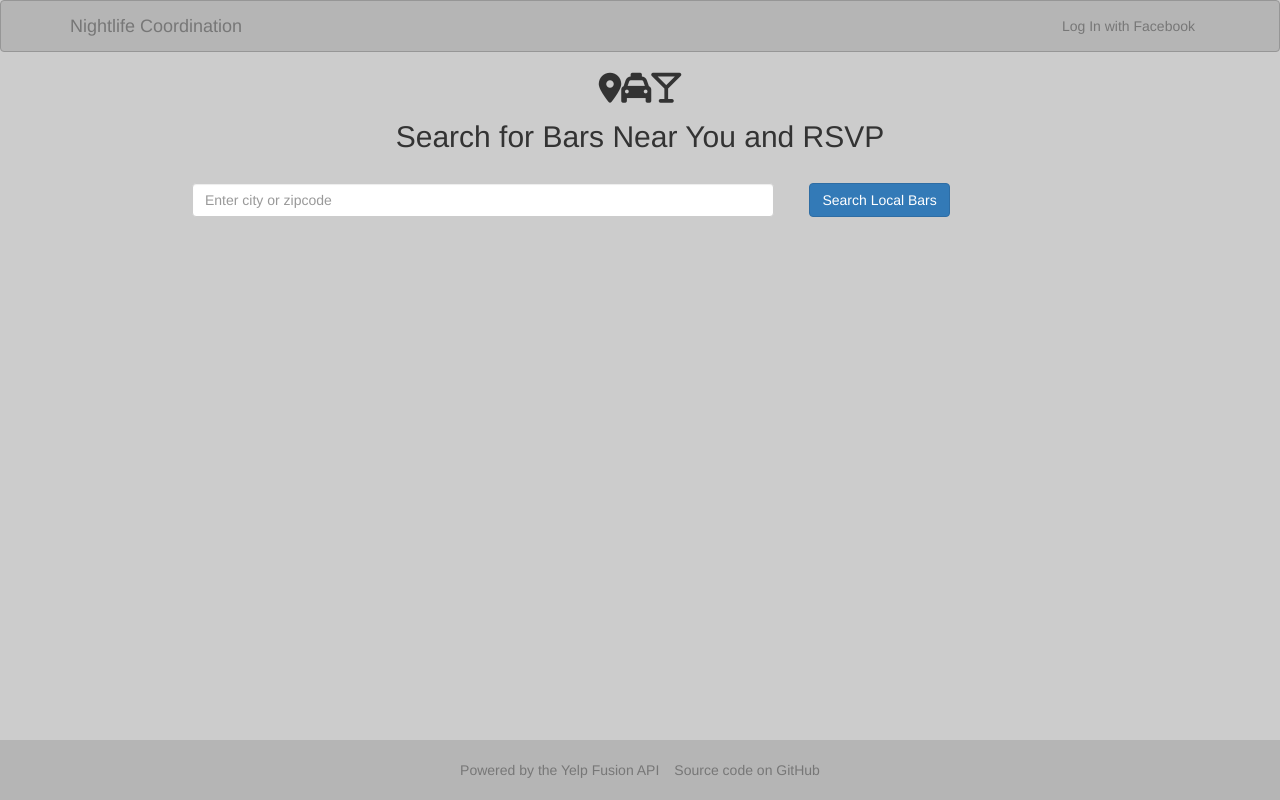
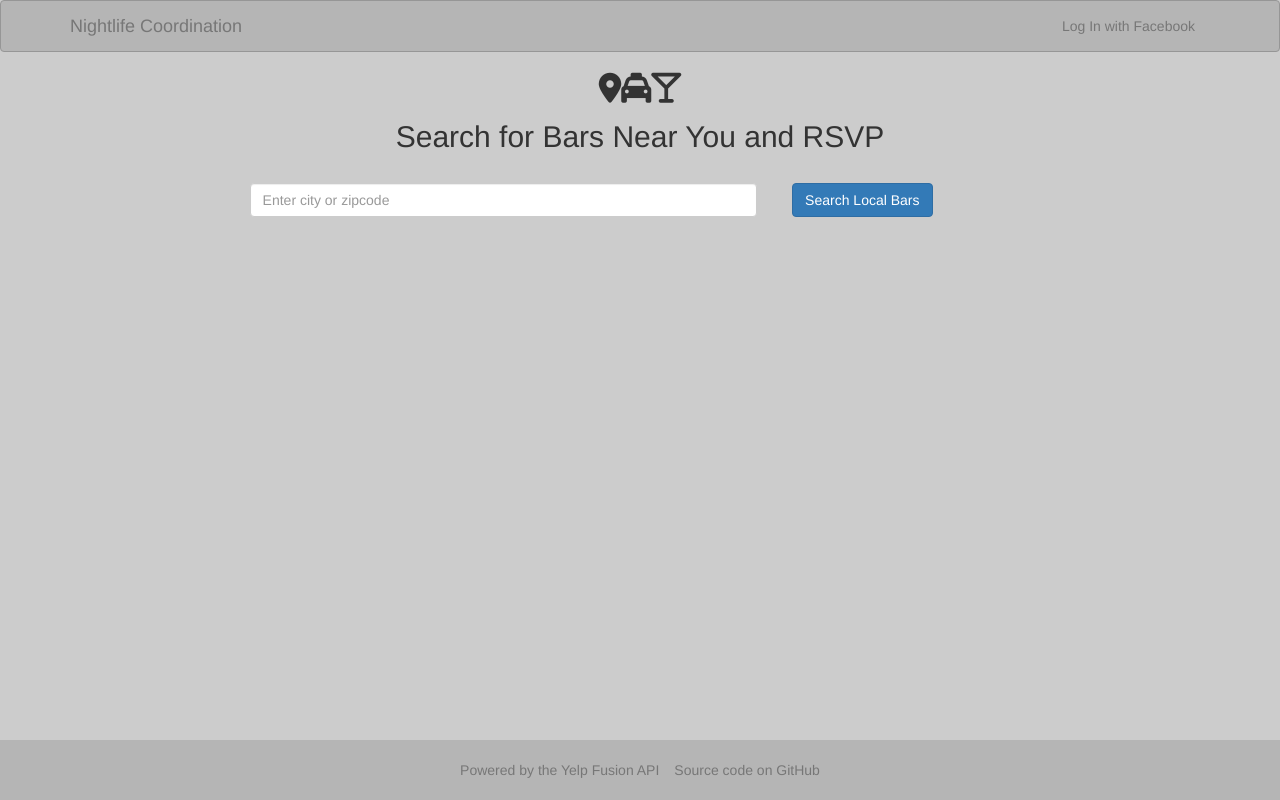
Before and after one commit to saracarlile/nightlife-app, a website: page public/index.html in a window 1280 px wide. Drawn offline with nearby package versions, Linux system fonts and the light colour scheme.

Commit message:
change vw flexbox wrap

```diff
--- a/public/css/styles.css
+++ b/public/css/styles.css
@@ -30,7 +30,7 @@ li {
 
 .searches {
   display: flex;
-  width: 70vw;
+  width: 61vw;
   height: auto;
   box-sizing: border-box;
   margin: 0 auto;
```
